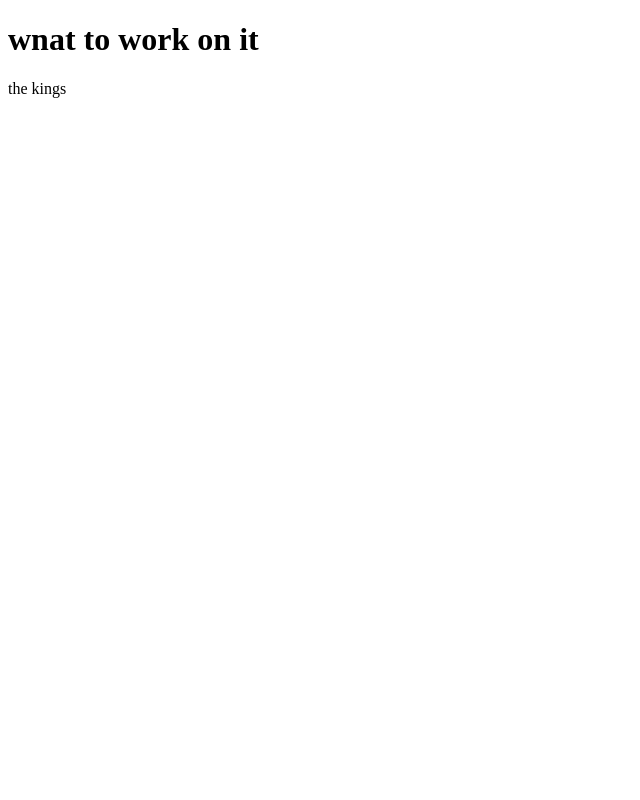
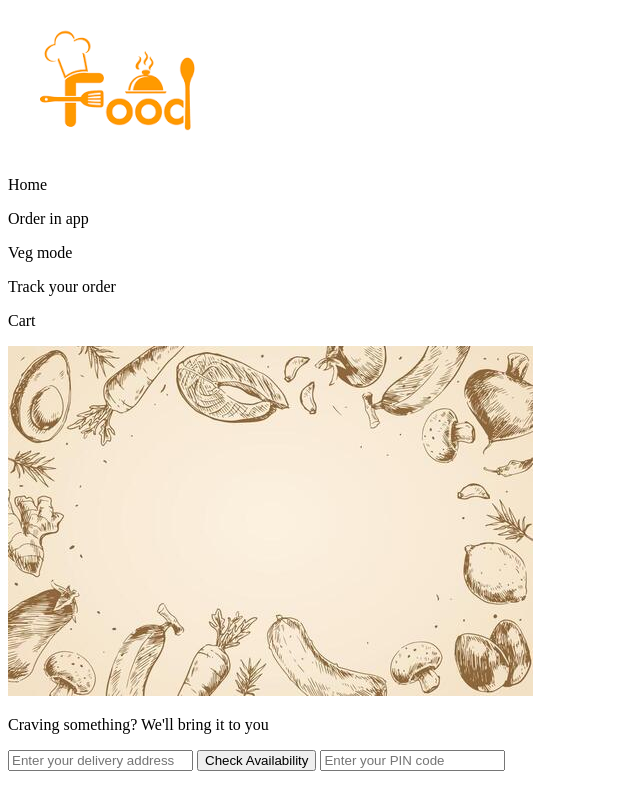
Before and after one commit to JindNagendraa/Foodo, a plain HTML site: page index.html in a window 1280 px wide. Shown: the whole page, without its empty margins (0-640 px from the left). Drawn offline with Linux system fonts and the light colour scheme.

Commit message:
Initial commit

```diff
--- a/index.html
+++ b/index.html
@@ -6,14 +6,36 @@
     <title>Document</title>
 </head>
 <body>
-    <h1>wnat to work on it</h1>
-    <p></p>
-    <p>the kings
+    <header>
+        <nav>
+            <div>
+            <img src="/download.png" alt="">
+            </div>
 
-    </p>
+            <p>Home</p>
+            <p>Order in app</p>
+            <p>Veg mode</p>
+            <p>Track your order</p>
+            <p>Cart</p>
+
+         </nav>
+    </header>
+
+    <main>
+        <section>
+            <img src="/organic-food-background-hand-drawn-concept-free-vector.jpg" alt="">
+            <p>Craving something? We'll bring it to you</p>
+            <form action="">
+                <input type="search" name="" id="" placeholder="Enter your delivery address">
 
 
+                <button>Check Availability</button>
+                <input type="text" placeholder="Enter your PIN code">
 
+
+            </form>
+        </section>
+    </main>
 
 </body>
 </html>
```
Also changed, not shown: download.png (added), organic-food-background-hand-drawn-concept-free-vector.jpg (added).
